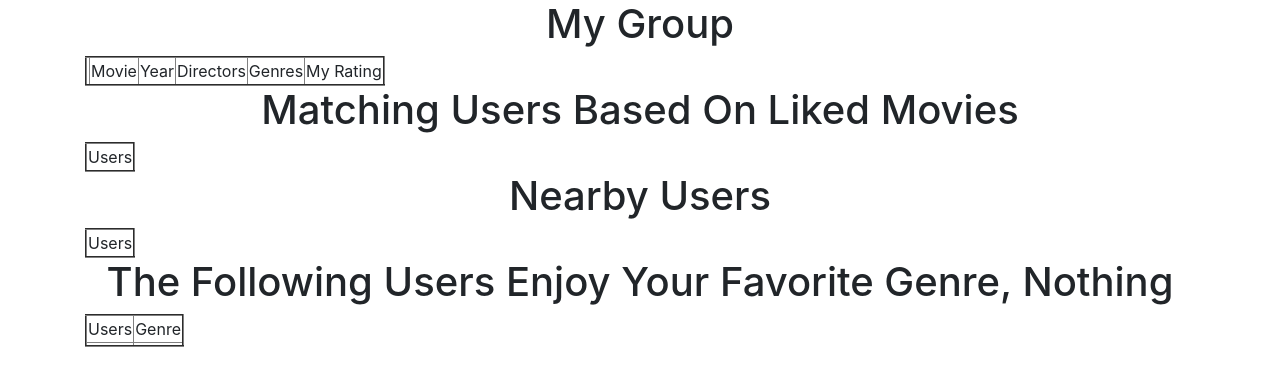
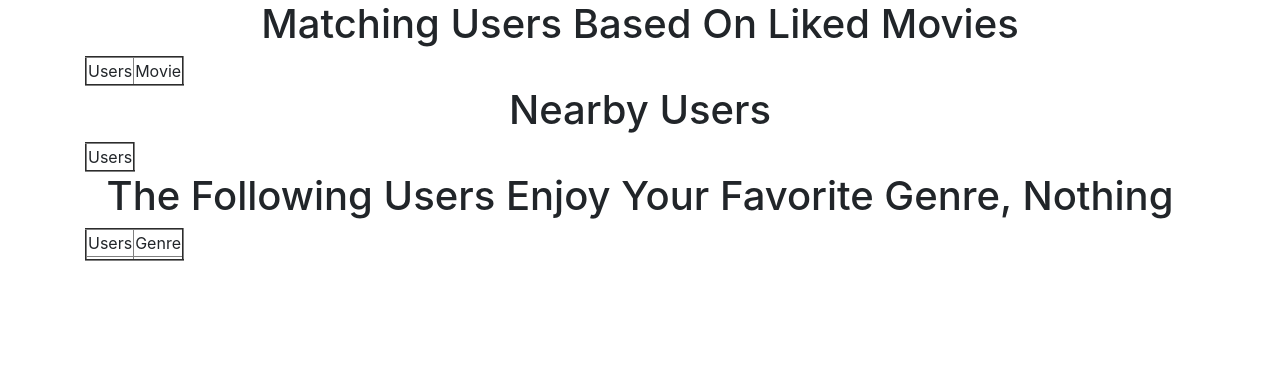
Before and after one commit to toch24/MovieAte, a Flask app: page /mygroup in a window 1280 px wide. Shown: the part 56-442 px from the top of the page. Run offline with Flask 2, Linux system fonts and the light colour scheme; the visitor is signed in with stand-in values (Sample User, id 1); data that the repository does not hold is empty; some libraries are stand-ins or nearby versions.

Commit message:
changes to mygroup

```diff
--- a/app.py
+++ b/app.py
@@ -363,16 +363,10 @@ def logout():
 def mygroup():
     if 'logged' in session:
         c = conn().cursor()
-        # Test table, make sure to delete this eventually
-        try:
-            c.execute("SELECT movieName, MovieYear, Director_name, Genre, UserRating, url, movieID FROM Watched_Movies WHERE Username = ?", session['username'])
-            gData = c.fetchall()
-        except:
-            gData = " "
 
         # group by same movie name, and only the movies that the user highly rated
         try:
-            c.execute("SELECT DISTINCT Username FROM Watched_Movies WHERE Username <> ? AND UserRating > 5 AND movieName IN(SELECT movieName FROM Watched_Movies WHERE Username = ? AND UserRating > 5)", session['username'], session['username'])
+            c.execute("SELECT Username, movieName FROM Watched_Movies WHERE Username <> ? AND UserRating > 5 AND movieName IN(SELECT movieName FROM Watched_Movies WHERE Username = ? AND UserRating > 5)", session['username'], session['username'])
             gMNData = c.fetchall()
         except:
             gMNData = " "
@@ -417,7 +411,7 @@ def mygroup():
             c.commit()
 
 
-        return render_template('mygroup.html', rows = gData, mNrows = gMNData, Locrows = gLocData, Genrows = genData, userGenre = favGenre, usr=session['username'] if 'username' in session else "null", is_log=session['logged'] if 'logged' in session else False)
+        return render_template('mygroup.html', mNrows = gMNData, Locrows = gLocData, Genrows = genData, userGenre = favGenre, usr=session['username'] if 'username' in session else "null", is_log=session['logged'] if 'logged' in session else False)
         c.close()
     else:
         return render_template('login.html', usr=session['username'] if 'username' in session else "null", is_log=session['logged'] if 'logged' in session else False)
--- a/templates/mygroup.html
+++ b/templates/mygroup.html
@@ -19,36 +19,6 @@
     {% endif %}
   {% endwith %}
 
-
-  <h1 style="text-align: center;">
-    My Group
-  </h1>
-  <div class="container">
-    <table border = 2>
-    <thead>
-    <td> </td>
-    <td>Movie</td>
-    <td>Year</td>
-    <td>Directors</td>
-    <td>Genres</td>
-    <td>My Rating</td>
-    </thead>
-
-  {% for row in rows %}
-    <tr>
-      <td> <img src ="{{ row[5]}}" width="75" height="75"></td>
-      <td>{{ row[0]}}</td>
-      <td>{{ row[1]}}</td>
-      <td>{{ row[2]}}</td>
-      <td>{{ row[3]}}</td>
-      <td>{{ row[4]}}</td>
-
-    </tr>
-
-  {% endfor %}
-    </table>
-    </div>
-
     <h1 style="text-align: center;">
       Matching Users Based On Liked Movies
     </h1>
@@ -56,12 +26,13 @@
       <table border = 2>
       <thead>
       <td>Users</td>
+      <td>Movie</td>
       </thead>
 
     {% for row in mNrows %}
       <tr>
         <td>{{ row[0]}}</td>
-
+        <td>{{ row[1]}}</td>
       </tr>
 
     {% endfor %}
```
